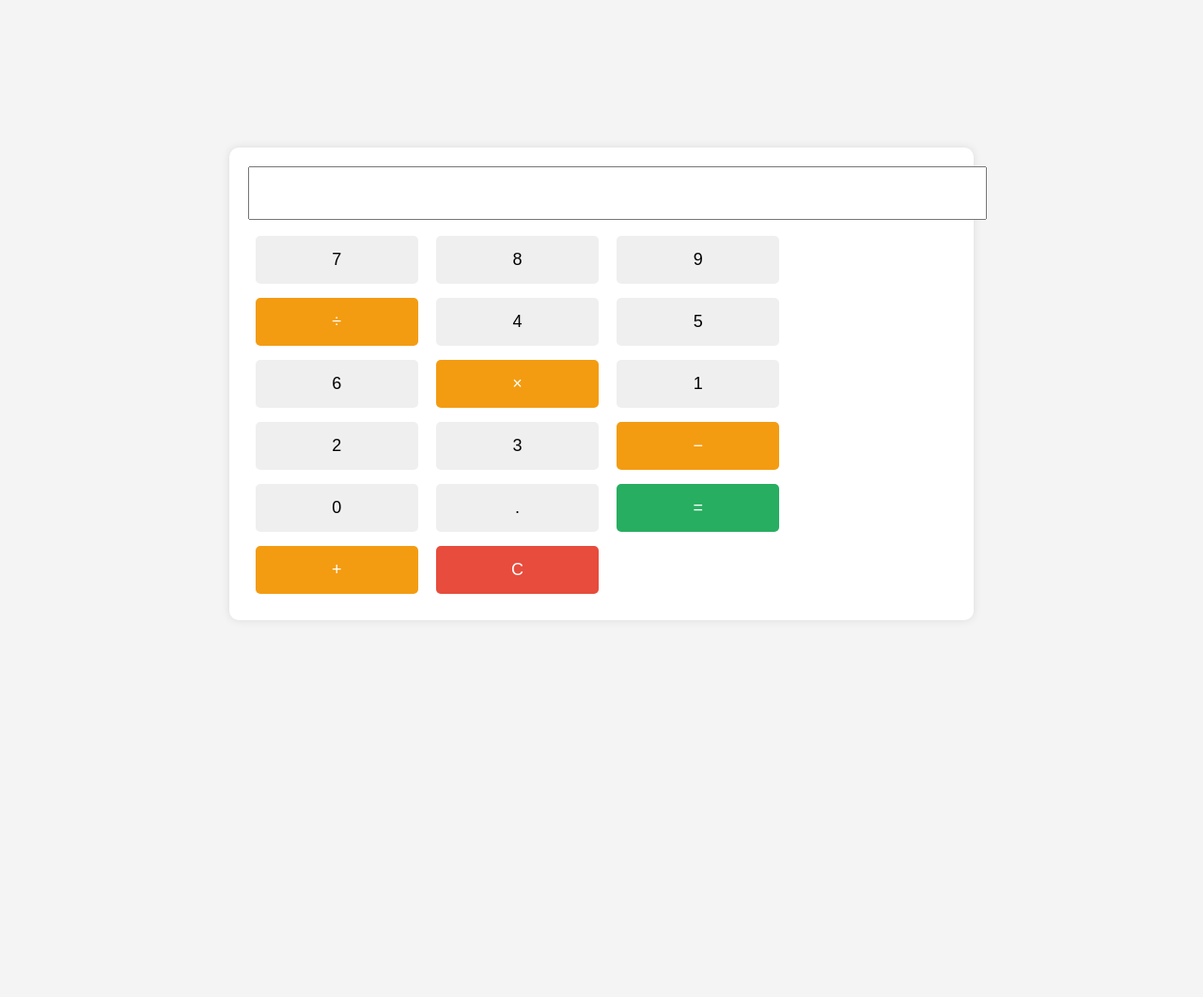
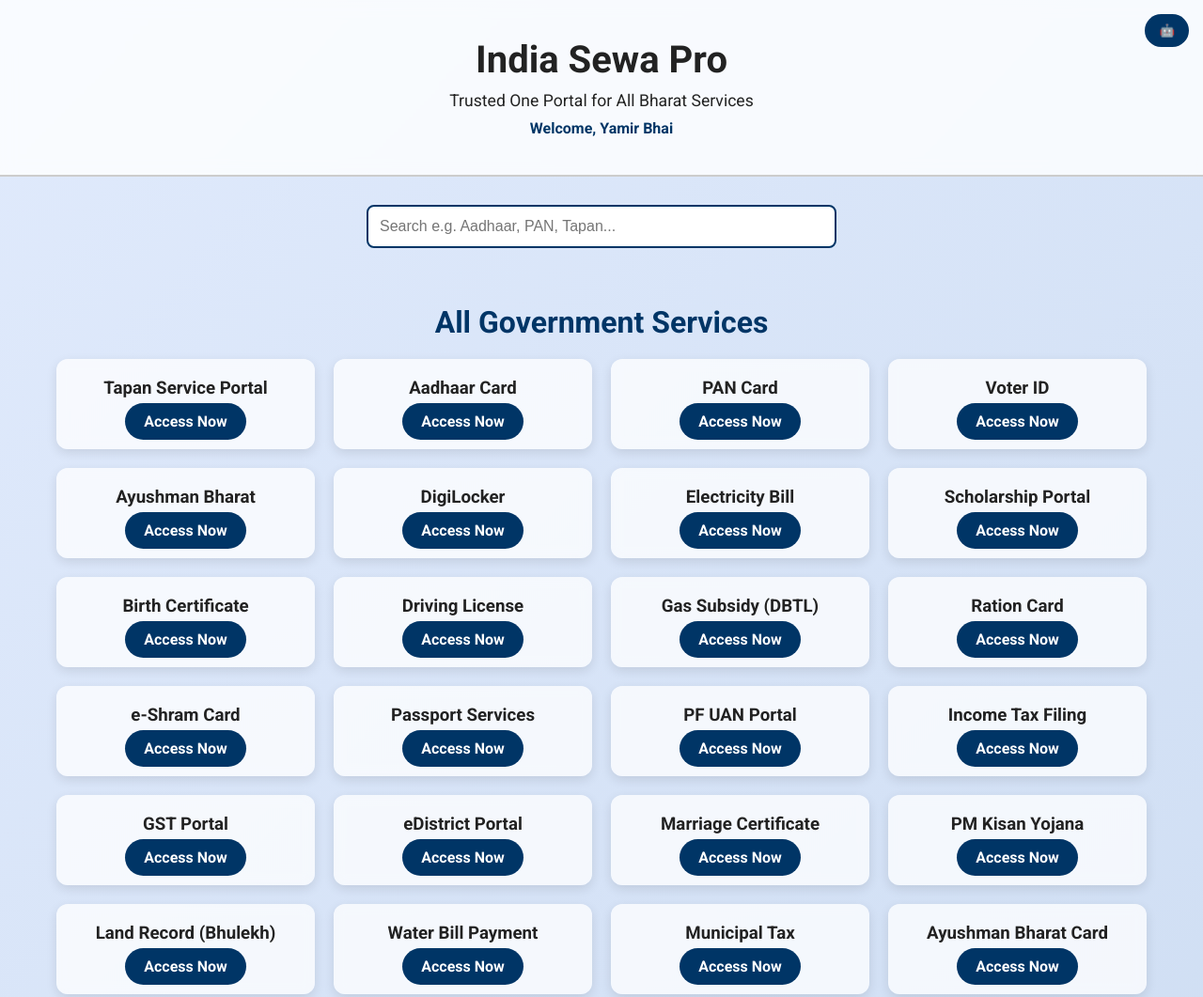
Before and after one commit to yamir101/online-calculator, a plain HTML site: page index.html in a window 1280 px wide. Shown: the top 1061 px of the page at 94% size. Before the commit the page ends 816 px from the top, so only its background shows below. Drawn offline with Linux system fonts and the light colour scheme.

Commit message:
Update index.html

```diff
--- a/index.html
+++ b/index.html
@@ -1,97 +1,212 @@
 <!DOCTYPE html>
 <html lang="en">
 <head>
-  <meta charset="UTF-8">
-  <title>Online Calculator</title>
+  <meta charset="UTF-8"/>
+  <meta name="viewport" content="width=device-width, initial-scale=1.0"/>
+  <title>India Sewa Pro - Trusted Portal</title>
+  <link href="https://fonts.googleapis.com/css2?family=Roboto:wght@400;700&display=swap" rel="stylesheet">
   <style>
+    * { margin: 0; padding: 0; box-sizing: border-box; }
     body {
-      font-family: Arial, sans-serif;
-      display: flex;
-      justify-content: center;
-      align-items: center;
-      height: 100vh;
-      background-color: #f4f4f4;
+      font-family: 'Roboto', sans-serif;
+      background: linear-gradient(to bottom right, #e0eafc, #cfdef3);
+      color: #222;
+      transition: background 0.4s ease;
     }
-    .calculator {
-      background: #fff;
+    body.dark-mode {
+      background: #121212;
+      color: #f1f1f1;
+    }
+    header {
+      background: rgba(255,255,255,0.8);
+      backdrop-filter: blur(8px);
+      text-align: center;
+      padding: 40px 20px;
+      border-bottom: 2px solid #ccc;
+    }
+    body.dark-mode header {
+      background: rgba(0,0,0,0.7);
+      border-bottom: 2px solid #444;
+    }
+    header h1 {
+      font-size: 2.5em;
+      margin-bottom: 10px;
+    }
+    header p {
+      font-size: 1.1em;
+    }
+    .welcome {
+      margin-top: 10px;
+      font-weight: bold;
+      color: #003566;
+    }
+    body.dark-mode .welcome { color: #d4af37; }
+
+    .toggle {
+      position: fixed;
+      top: 15px;
+      right: 15px;
+      background: #003566;
+      color: white;
+      padding: 10px 15px;
+      border: none;
+      border-radius: 25px;
+      cursor: pointer;
+      z-index: 999;
+    }
+    .toggle:hover {
+      background: #002147;
+    }
+
+    .search-box {
+      text-align: center;
+      margin: 30px auto;
+    }
+    .search-box input {
+      width: 90%;
+      max-width: 500px;
+      padding: 12px;
+      border: 2px solid #003566;
+      border-radius: 8px;
+      font-size: 1em;
+      outline: none;
+    }
+
+    section {
+      padding: 30px 20px;
+      max-width: 1200px;
+      margin: auto;
+    }
+    h2 {
+      text-align: center;
+      margin-bottom: 20px;
+      font-size: 2em;
+      color: #003566;
+    }
+    body.dark-mode h2 {
+      color: #d4af37;
+    }
+
+    .services {
+      display: grid;
+      grid-template-columns: repeat(auto-fit, minmax(220px, 1fr));
+      gap: 20px;
+    }
+    .service-box {
+      background: rgba(255,255,255,0.75);
+      backdrop-filter: blur(6px);
+      border-radius: 12px;
       padding: 20px;
-      border-radius: 10px;
-      box-shadow: 0 0 10px rgba(0,0,0,0.1);
+      text-align: center;
+      box-shadow: 0 4px 12px rgba(0,0,0,0.1);
+      transition: transform 0.3s ease;
     }
-    input {
-      width: 100%;
-      padding: 15px;
-      font-size: 20px;
-      margin-bottom: 10px;
-      text-align: right;
+    body.dark-mode .service-box {
+      background: rgba(0,0,0,0.5);
+      box-shadow: 0 4px 12px rgba(255,255,255,0.1);
     }
-    .buttons button {
-      width: 23%;
-      padding: 15px;
-      font-size: 18px;
-      margin: 1%;
+    .service-box:hover {
+      transform: translateY(-5px);
+    }
+    .service-box h3 {
+      margin-bottom: 15px;
+    }
+    .btn {
+      background: #003566;
+      color: #fff;
+      padding: 10px 20px;
       border: none;
-      border-radius: 5px;
-      cursor: pointer;
+      border-radius: 25px;
+      text-decoration: none;
+      font-weight: bold;
+      transition: background 0.3s ease;
     }
-    .buttons button.operator {
-      background: #f39c12;
-      color: white;
+    .btn:hover {
+      background: #001f3f;
     }
-    .buttons button.equal {
-      background: #27ae60;
-      color: white;
-    }
-    .buttons button.clear {
-      background: #e74c3c;
-      color: white;
+
+    footer {
+      background: #003566;
+      color: #fff;
+      text-align: center;
+      padding: 20px;
+      margin-top: 40px;
     }
   </style>
 </head>
 <body>
-  <div class="calculator">
-    <input type="text" id="display" readonly>
-    <div class="buttons">
-      <button onclick="press('7')">7</button>
-      <button onclick="press('8')">8</button>
-      <button onclick="press('9')">9</button>
-      <button class="operator" onclick="press('/')">÷</button>
 
-      <button onclick="press('4')">4</button>
-      <button onclick="press('5')">5</button>
-      <button onclick="press('6')">6</button>
-      <button class="operator" onclick="press('*')">×</button>
+  <button class="toggle" onclick="toggleMode()">🤖</button>
 
-      <button onclick="press('1')">1</button>
-      <button onclick="press('2')">2</button>
-      <button onclick="press('3')">3</button>
-      <button class="operator" onclick="press('-')">−</button>
+  <header>
+    <h1>India Sewa Pro</h1>
+    <p>Trusted One Portal for All Bharat Services</p>
+    <div class="welcome">Welcome, Yamir Bhai</div>
+  </header>
 
-      <button onclick="press('0')">0</button>
-      <button onclick="press('.')">.</button>
-      <button class="equal" onclick="calculate()">=</button>
-      <button class="operator" onclick="press('+')">+</button>
-
-      <button class="clear" onclick="clearDisplay()">C</button>
-    </div>
+  <div class="search-box">
+    <input type="text" id="search" placeholder="Search e.g. Aadhaar, PAN, Tapan...">
   </div>
 
+  <section>
+    <h2>All Government Services</h2>
+    <div class="services" id="service-list">
+
+      <!-- Promoted -->
+      <div class="service-box promoted">
+        <h3>Tapan Service Portal</h3>
+        <a href="https://example.com/tapan" class="btn" target="_blank">Access Now</a>
+      </div>
+
+      <!-- 40 Services Below -->
+      <div class="service-box"><h3>Aadhaar Card</h3><a href="https://uidai.gov.in" class="btn" target="_blank">Access Now</a></div>
+      <div class="service-box"><h3>PAN Card</h3><a href="https://tin.tin.nsdl.com" class="btn" target="_blank">Access Now</a></div>
+      <div class="service-box"><h3>Voter ID</h3><a href="https://www.nvsp.in" class="btn" target="_blank">Access Now</a></div>
+      <div class="service-box"><h3>Ayushman Bharat</h3><a href="https://pmjay.gov.in" class="btn" target="_blank">Access Now</a></div>
+      <div class="service-box"><h3>DigiLocker</h3><a href="https://digilocker.gov.in" class="btn" target="_blank">Access Now</a></div>
+      <div class="service-box"><h3>Electricity Bill</h3><a href="https://bharatbillpay.com" class="btn" target="_blank">Access Now</a></div>
+      <div class="service-box"><h3>Scholarship Portal</h3><a href="https://scholarships.gov.in" class="btn" target="_blank">Access Now</a></div>
+      <div class="service-box"><h3>Birth Certificate</h3><a href="https://crsorgi.gov.in" class="btn" target="_blank">Access Now</a></div>
+      <div class="service-box"><h3>Driving License</h3><a href="https://parivahan.gov.in" class="btn" target="_blank">Access Now</a></div>
+      <div class="service-box"><h3>Gas Subsidy (DBTL)</h3><a href="https://my.ebharatgas.com" class="btn" target="_blank">Access Now</a></div>
+      <div class="service-box"><h3>Ration Card</h3><a href="https://nfsa.gov.in" class="btn" target="_blank">Access Now</a></div>
+      <div class="service-box"><h3>e-Shram Card</h3><a href="https://eshram.gov.in" class="btn" target="_blank">Access Now</a></div>
+      <div class="service-box"><h3>Passport Services</h3><a href="https://passportindia.gov.in" class="btn" target="_blank">Access Now</a></div>
+      <div class="service-box"><h3>PF UAN Portal</h3><a href="https://unifiedportal-mem.epfindia.gov.in" class="btn" target="_blank">Access Now</a></div>
+      <div class="service-box"><h3>Income Tax Filing</h3><a href="https://incometax.gov.in" class="btn" target="_blank">Access Now</a></div>
+      <div class="service-box"><h3>GST Portal</h3><a href="https://www.gst.gov.in" class="btn" target="_blank">Access Now</a></div>
+      <div class="service-box"><h3>eDistrict Portal</h3><a href="#" class="btn" target="_blank">Access Now</a></div>
+      <div class="service-box"><h3>Marriage Certificate</h3><a href="#" class="btn" target="_blank">Access Now</a></div>
+      <div class="service-box"><h3>PM Kisan Yojana</h3><a href="https://pmkisan.gov.in" class="btn" target="_blank">Access Now</a></div>
+      <div class="service-box"><h3>Land Record (Bhulekh)</h3><a href="#" class="btn" target="_blank">Access Now</a></div>
+      <div class="service-box"><h3>Water Bill Payment</h3><a href="#" class="btn" target="_blank">Access Now</a></div>
+      <div class="service-box"><h3>Municipal Tax</h3><a href="#" class="btn" target="_blank">Access Now</a></div>
+      <div class="service-box"><h3>Ayushman Bharat Card</h3><a href="https://beneficiary.nha.gov.in" class="btn" target="_blank">Access Now</a></div>
+      <div class="service-box"><h3>Pradhan Mantri Awas Yojana</h3><a href="https://pmaymis.gov.in" class="btn" target="_blank">Access Now</a></div>
+      <!-- Add more up to 40 -->
+
+    </div>
+  </section>
+
+  <footer>
+    &copy; 2025 India Sewa Pro. Developed by Hyper Yamir.
+  </footer>
+
   <script>
-    function press(val) {
-      document.getElementById('display').value += val;
-    }
+    const searchInput = document.getElementById('search');
+    const services = document.querySelectorAll('.service-box');
 
-    function calculate() {
-      try {
-        document.getElementById('display').value = eval(document.getElementById('display').value);
-      } catch {
-        document.getElementById('display').value = 'Error';
-      }
-    }
+    searchInput.addEventListener('input', function () {
+      const value = this.value.toLowerCase();
+      services.forEach(box => {
+        box.style.display = box.innerText.toLowerCase().includes(value) ? 'block' : 'none';
+      });
+    });
 
-    function clearDisplay() {
-      document.getElementById('display').value = '';
+    function toggleMode() {
+      document.body.classList.toggle('dark-mode');
     }
   </script>
+
 </body>
 </html>
```
